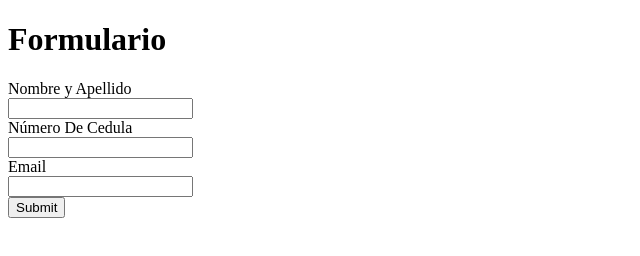
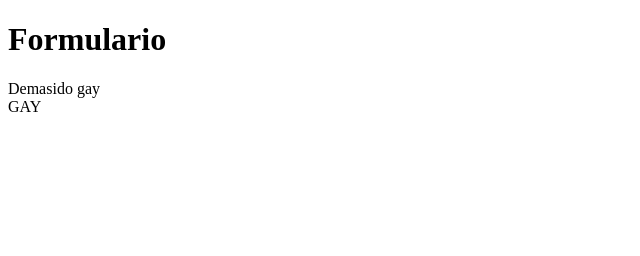
Before and after one commit to GiovanniFlorez/HTML, a plain HTML site: page index.html in a window 1280 px wide. Shown: the whole page, without its empty margins (0-640 px from the left). Drawn offline with Linux system fonts and the light colour scheme.

Commit message:
Update index.html

```diff
--- a/index.html
+++ b/index.html
@@ -3,28 +3,15 @@
 <head>
     <meta charset="UTF-8">
     <meta name="viewport" content="width=device-width, initial-scale=1.0">
-    <title>Formulatio</title>
+    <title>Camilo es Homosexual</title>
 </head>
 <body>
     <h1>Formulario</h1>
     <form action="Respuesta.html" method="get">
         <div>
-        <label>Nombre y Apellido</label>
-        <br>
-        <input type="text">
-        </div>
-        <div>
-            <label>Número De Cedula</label>
+            Demasido gay
             <br>
-            <input type="text">
-        </div>
-        <div>
-            <label>Email</label>
-            <br>
-            <input type="text">
-        </div>
-        <div>
-            <input type="submit">
+            GAY
         </div>
     </form>
 </body>
```
